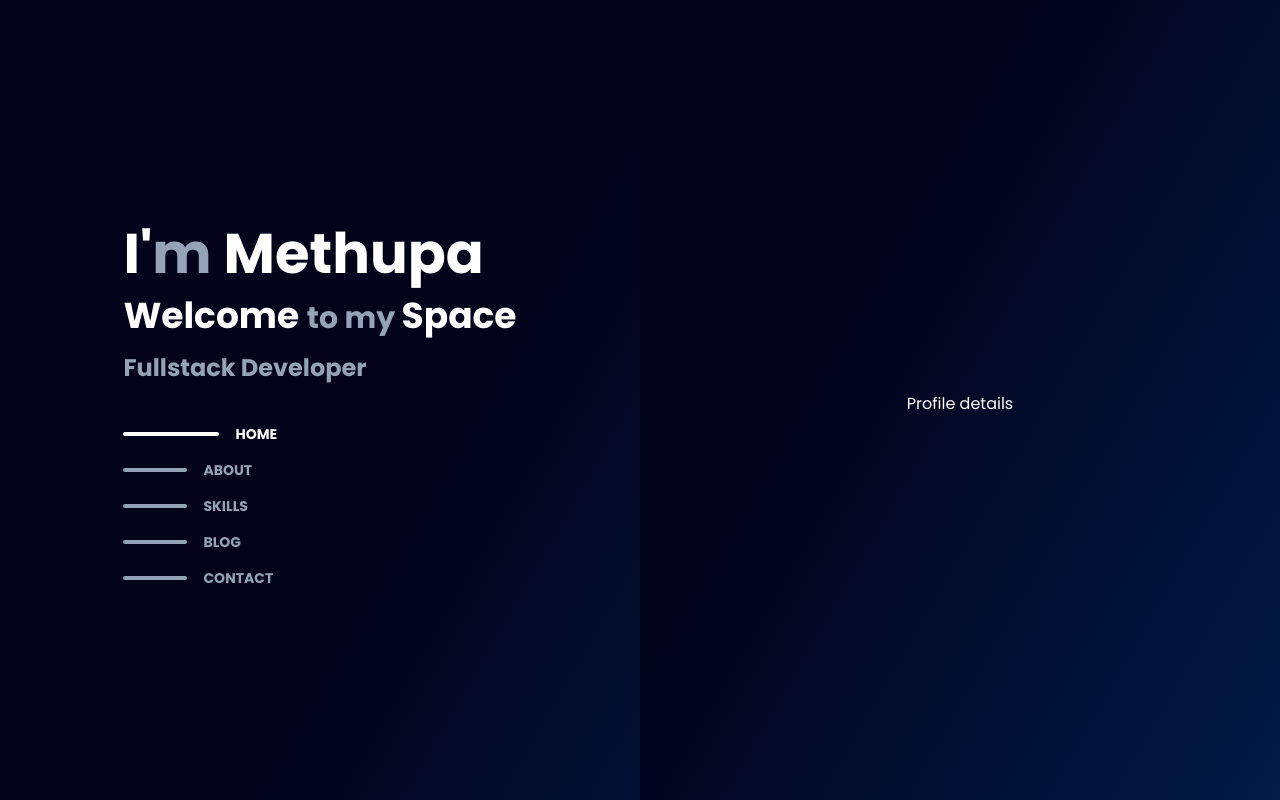
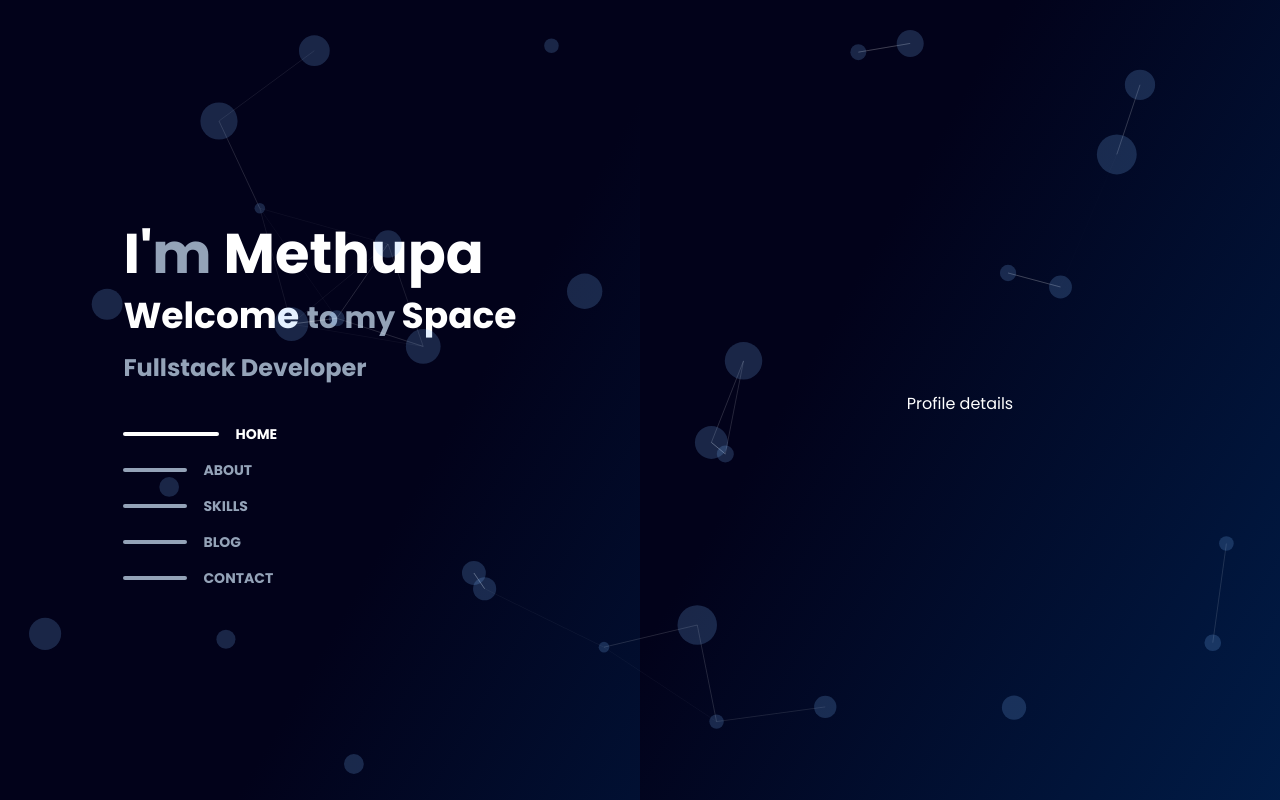
Before and after one commit to methupaPerera/my-portfolio, a React (Vite) app: page / in a window 1280 px wide. Shown: the top 800 px of the page. Built offline with nearby package versions, Linux system fonts and the light colour scheme.

Commit message:
Added particleJS to the background.

```diff
--- a/package.json
+++ b/package.json
@@ -18,7 +18,9 @@
     "react-icons": "^4.11.0",
     "react-router-dom": "^6.15.0",
     "react-scroll": "^1.8.9",
-    "tailwindcss": "^3.3.3"
+    "react-tsparticles": "^2.12.2",
+    "tailwindcss": "^3.3.3",
+    "tsparticles": "^2.12.0"
   },
   "devDependencies": {
     "@types/react": "^18.2.15",
--- a/src/App.jsx
+++ b/src/App.jsx
@@ -1,16 +1,19 @@
 import React from "react";
 
-import { Navbar } from "./components";
+import { Navbar, Particle } from "./components";
 import PrimaryLayout from "./layouts/PrimaryLayout";
 import { Route, Routes } from "react-router-dom";
 
 const App = () => {
     return (
-        <div className="text-white _gradient">
+        <div className="text-white relative _gradient">
             <Navbar />
             <Routes>
                 <Route index element={<PrimaryLayout />} />
             </Routes>
+            <div className="absolute">
+                <Particle />
+            </div>
         </div>
     );
 };
--- /dev/null
+++ b/src/components/Particle.jsx
@@ -0,0 +1,88 @@
+import { useCallback } from "react";
+import Particles from "react-tsparticles";
+import { loadSlim } from "tsparticles-slim";
+
+const Particle = () => {
+    const particlesInit = useCallback(async (engine) => {
+        console.log(engine);
+        await loadSlim(engine);
+    }, []);
+
+    const particlesLoaded = useCallback(async (container) => {
+        await console.log(container);
+    }, []);
+
+    return (
+        <Particles
+            id="tsparticles"
+            init={particlesInit}
+            loaded={particlesLoaded}
+            options={{
+                fpsLimit: 120,
+                interactivity: {
+                    events: {
+                        onClick: {
+                            enable: true,
+                            mode: "push",
+                        },
+                        onHover: {
+                            enable: true,
+                            mode: "repulse",
+                        },
+                        resize: true,
+                    },
+                    modes: {
+                        push: {
+                            quantity: 2,
+                        },
+                        repulse: {
+                            distance: 200,
+                            duration: 0.4,
+                        },
+                    },
+                },
+                particles: {
+                    color: {
+                        value: "#7db7ff",
+                    },
+                    links: {
+                        color: "#ffffff",
+                        distance: 150,
+                        enable: true,
+                        opacity: 0.2,
+                        width: 1,
+                    },
+                    move: {
+                        direction: "none",
+                        enable: true,
+                        outModes: {
+                            default: "bounce",
+                        },
+                        random: false,
+                        speed: 2,
+                        straight: false,
+                    },
+                    number: {
+                        density: {
+                            enable: true,
+                            area: 900,
+                        },
+                        value: 30,
+                    },
+                    opacity: {
+                        value: 0.2,
+                    },
+                    shape: {
+                        type: "circle",
+                    },
+                    size: {
+                        value: { min: 5, max: 20 },
+                    },
+                },
+                detectRetina: true,
+            }}
+        />
+    );
+};
+
+export default Particle;
--- a/src/components/index.jsx
+++ b/src/components/index.jsx
@@ -1,2 +1,3 @@
 export { default as Navbar } from "./Navbar";
 export { default as Profile } from "./Profile";
+export { default as Particle } from "./Particle";
```
Also changed, not shown: 1 other file (tests, documents, lock files or other folders).
